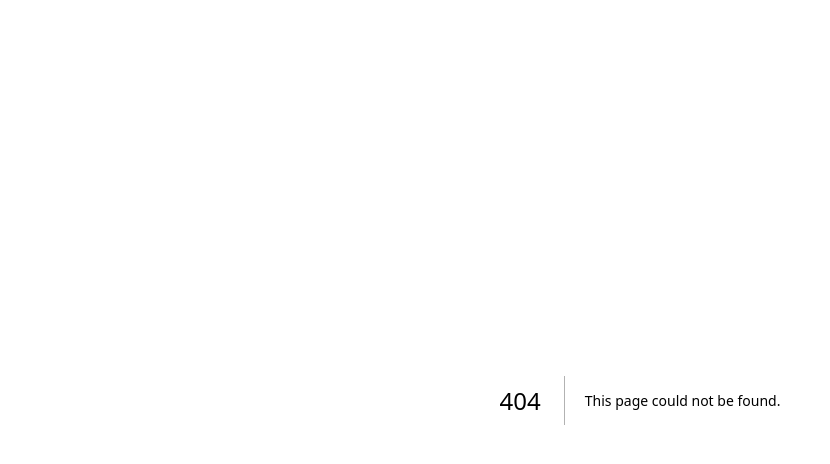
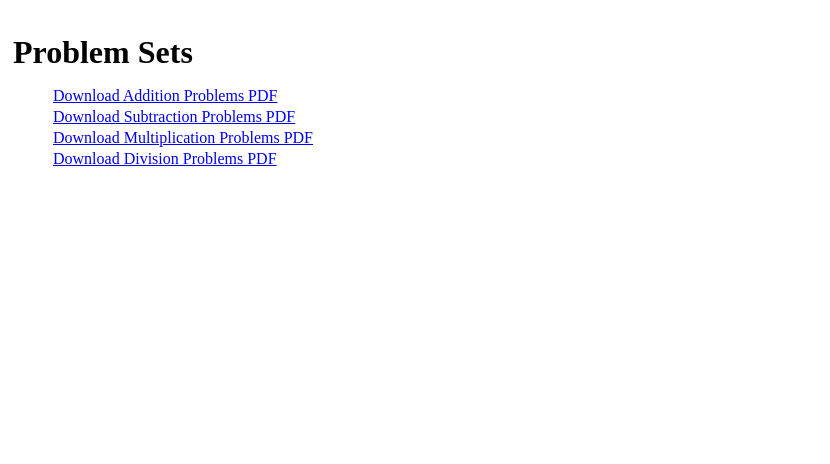
Before and after one commit to aidanvyas/athenacation, a Next.js app: page /problem-sets in a window 1280 px wide. Before the commit this address had no page. Shown: the top 464 px of the page, without its empty margins (0-830 px from the left). Built offline with nearby package versions, Linux system fonts and the light colour scheme.

Commit message:
Create Problem Sets page with links to PDFs

```diff
--- /dev/null
+++ b/pages/problem-sets.js
@@ -0,0 +1,34 @@
+import { Box, Heading, Link, List, ListItem } from '@chakra-ui/react';
+
+export default function ProblemSets() {
+  return (
+    <Box p={5}>
+      <Heading as="h1" size="xl" mb={6}>
+        Problem Sets
+      </Heading>
+      <List spacing={3}>
+        <ListItem>
+          <Link href="/static/addition.pdf" isExternal>
+            Download Addition Problems PDF
+          </Link>
+        </ListItem>
+        <ListItem>
+          <Link href="/static/subtraction.pdf" isExternal>
+            Download Subtraction Problems PDF
+          </Link>
+        </ListItem>
+        <ListItem>
+          <Link href="/static/multiplication.pdf" isExternal>
+            Download Multiplication Problems PDF
+          </Link>
+        </ListItem>
+        <ListItem>
+          <Link href="/static/division.pdf" isExternal>
+            Download Division Problems PDF
+          </Link>
+        </ListItem>
+        {/* Static quizzes can be added here in the future */}
+      </List>
+    </Box>
+  );
+}
```
